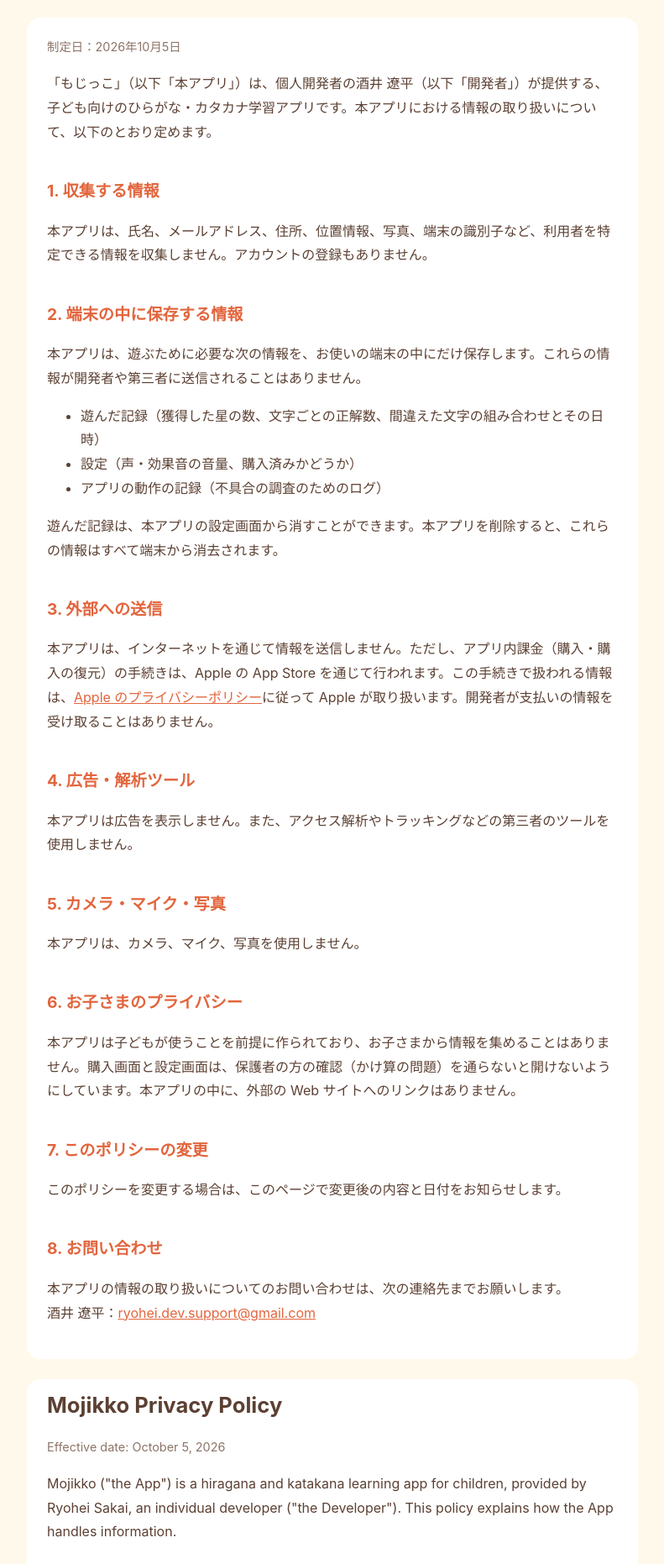
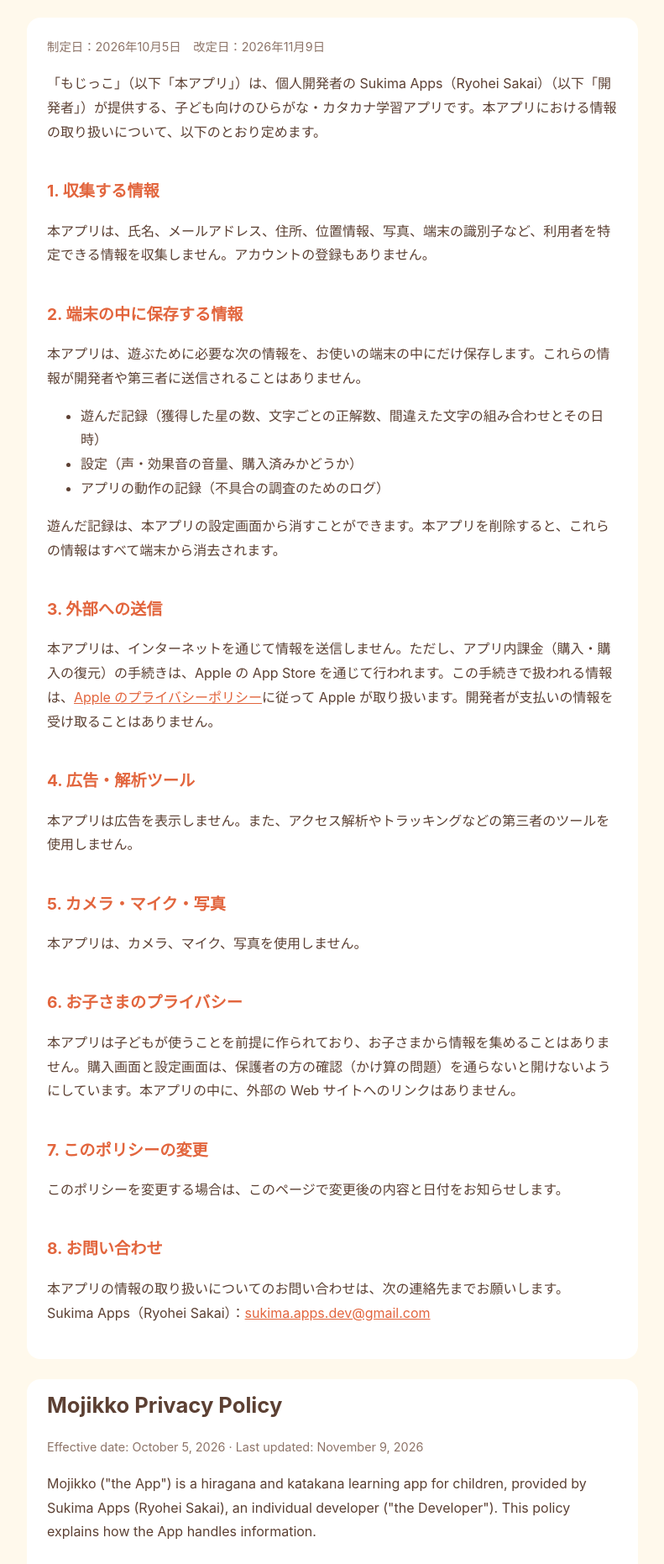
Before and after one commit to sakairuh/mojikko-support, a plain HTML site: page privacy.html in a window 1280 px wide. Shown: the part 118-1980 px from the top of the page at 84% size, without its empty margins (244-1035 px from the left). Drawn offline with Linux system fonts and the light colour scheme.

Commit message:
連絡先を sukima.apps.dev@gmail.com に、開発者の名前を Sukima Apps（Ryohei Sakai）にする

```diff
--- a/privacy.html
+++ b/privacy.html
@@ -17,8 +17,8 @@
 </header>
 
 <section class="lang" lang="ja">
-<p class="updated">制定日：2026年10月5日</p>
-<p>「もじっこ」（以下「本アプリ」）は、個人開発者の酒井 遼平（以下「開発者」）が提供する、子ども向けのひらがな・カタカナ学習アプリです。本アプリにおける情報の取り扱いについて、以下のとおり定めます。</p>
+<p class="updated">制定日：2026年10月5日　改定日：2026年11月9日</p>
+<p>「もじっこ」（以下「本アプリ」）は、個人開発者の Sukima Apps（Ryohei Sakai）（以下「開発者」）が提供する、子ども向けのひらがな・カタカナ学習アプリです。本アプリにおける情報の取り扱いについて、以下のとおり定めます。</p>
 
 <h2>1. 収集する情報</h2>
 <p>本アプリは、氏名、メールアドレス、住所、位置情報、写真、端末の識別子など、利用者を特定できる情報を収集しません。アカウントの登録もありません。</p>
@@ -49,13 +49,13 @@
 
 <h2>8. お問い合わせ</h2>
 <p>本アプリの情報の取り扱いについてのお問い合わせは、次の連絡先までお願いします。<br>
-酒井 遼平：<a href="mailto:ryohei.dev.support@gmail.com">ryohei.dev.support@gmail.com</a></p>
+Sukima Apps（Ryohei Sakai）：<a href="mailto:sukima.apps.dev@gmail.com">sukima.apps.dev@gmail.com</a></p>
 </section>
 
 <section class="lang" lang="en" id="en">
 <h1>Mojikko Privacy Policy</h1>
-<p class="updated">Effective date: October 5, 2026</p>
-<p>Mojikko ("the App") is a hiragana and katakana learning app for children, provided by Ryohei Sakai, an individual developer ("the Developer"). This policy explains how the App handles information.</p>
+<p class="updated">Effective date: October 5, 2026 · Last updated: November 9, 2026</p>
+<p>Mojikko ("the App") is a hiragana and katakana learning app for children, provided by Sukima Apps (Ryohei Sakai), an individual developer ("the Developer"). This policy explains how the App handles information.</p>
 
 <h2>1. Information we collect</h2>
 <p>The App does not collect any information that can identify you, such as your name, email address, address, location, photos, or device identifiers. There is no account registration.</p>
@@ -86,7 +86,7 @@
 
 <h2>8. Contact</h2>
 <p>For questions about how the App handles information, please contact:<br>
-Ryohei Sakai: <a href="mailto:ryohei.dev.support@gmail.com">ryohei.dev.support@gmail.com</a></p>
+Sukima Apps (Ryohei Sakai): <a href="mailto:sukima.apps.dev@gmail.com">sukima.apps.dev@gmail.com</a></p>
 </section>
 
 <footer><p>© 2026 Ryohei Sakai</p></footer>
```
Also changed, not shown: index.html (+2 -2 lines).
